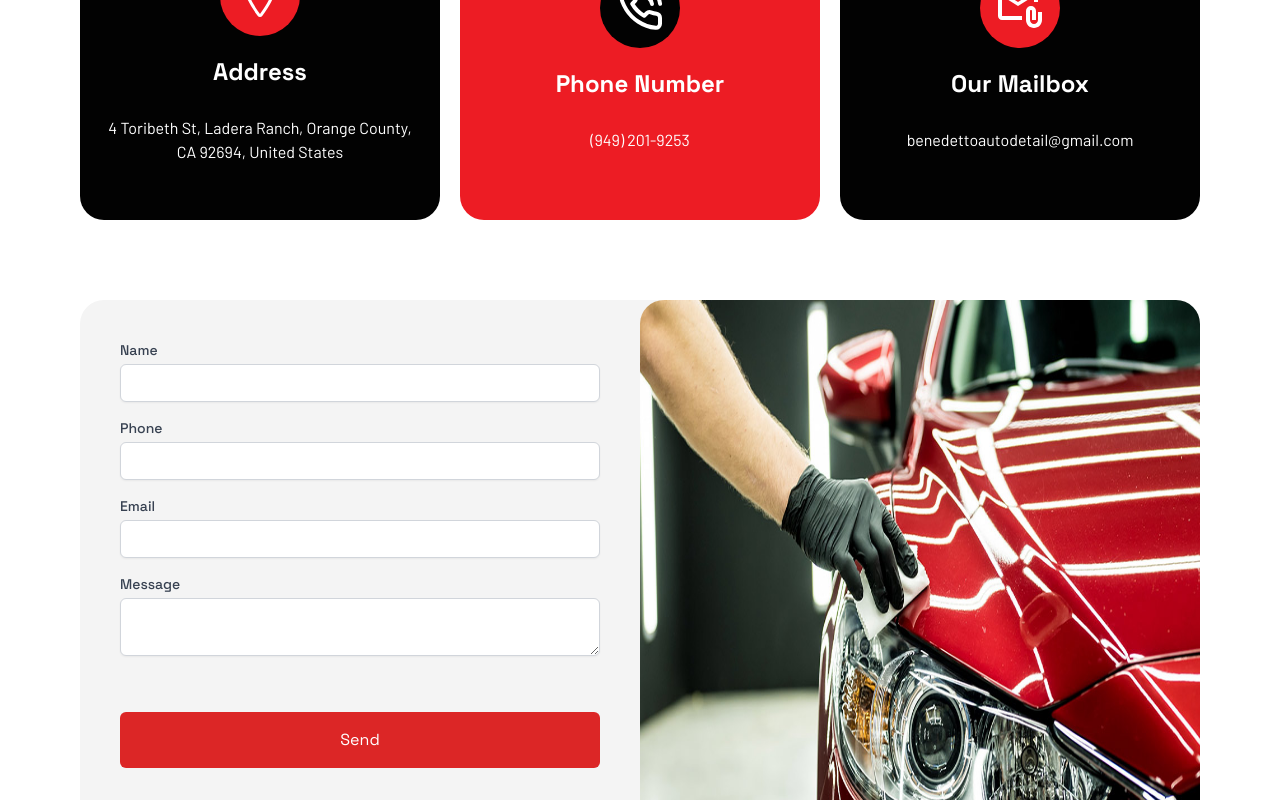
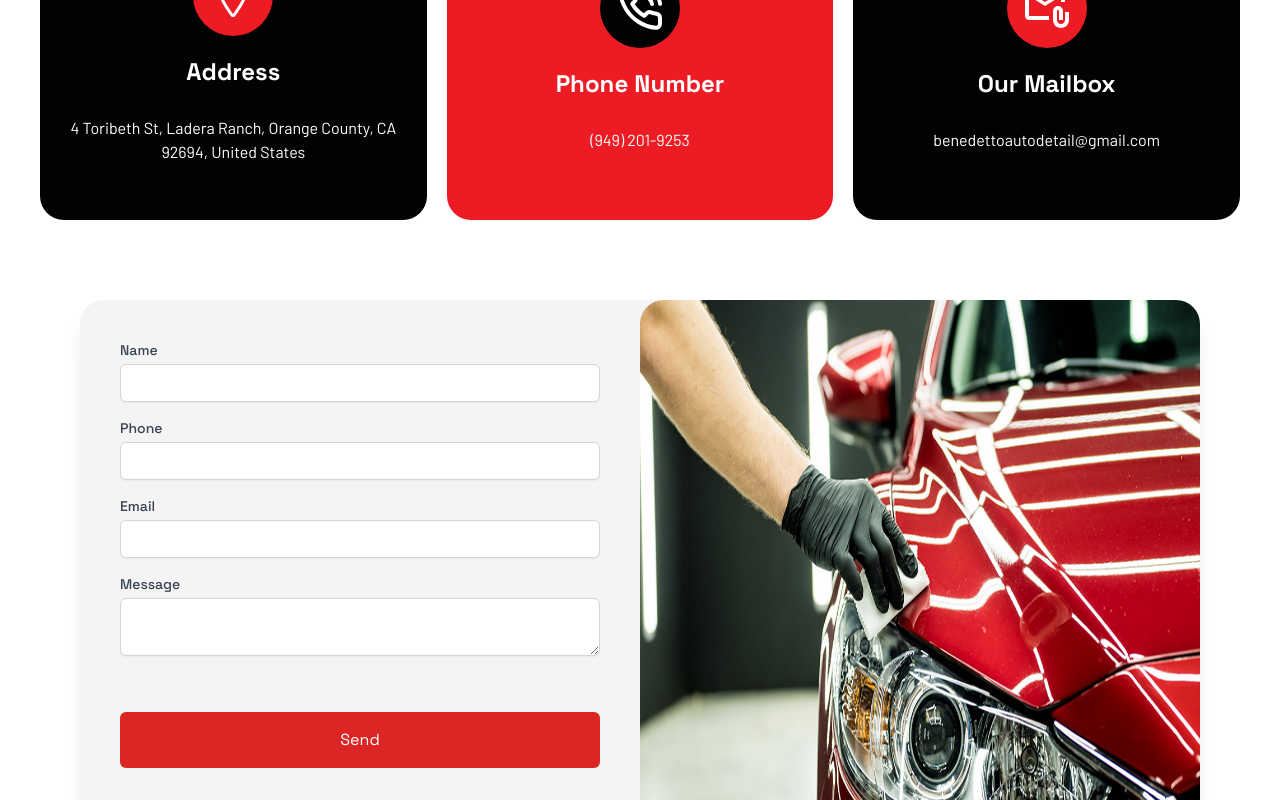
Before and after one commit to BenedettoAutoDetail/benedetto-website, a Next.js app: page /contact-us in a window 1280 px wide. Shown: the part 920-1720 px from the top of the page. Built offline with nearby package versions, Linux system fonts and the light colour scheme.

Commit message:
build errors resolved

```diff
--- a/src/app/(pages)/(services)/auto-detailing/page.jsx
+++ b/src/app/(pages)/(services)/auto-detailing/page.jsx
@@ -1,7 +1,6 @@
 import { HeroSection } from "@/components/shared";
 import ServiceProcedureCard from "@/components/shared/ServiceProcedureCard";
 import React from "react";
-import { FaLongArrowAltRight } from "react-icons/fa";
 
 const servicesList = [
   {
--- a/src/app/(pages)/(services)/ceramic-coating/page.jsx
+++ b/src/app/(pages)/(services)/ceramic-coating/page.jsx
@@ -1,7 +1,6 @@
 import { HeroSection } from "@/components/shared";
 import ServiceProcedureCard from "@/components/shared/ServiceProcedureCard";
 import React from "react";
-import { FaLongArrowAltRight } from "react-icons/fa";
 
 const servicesList = [
   {
--- a/src/app/(pages)/(services)/interior-coating/page.jsx
+++ b/src/app/(pages)/(services)/interior-coating/page.jsx
@@ -1,7 +1,6 @@
 import { HeroSection } from "@/components/shared";
 import ServiceProcedureCard from "@/components/shared/ServiceProcedureCard";
 import React from "react";
-import { FaLongArrowAltRight } from "react-icons/fa";
 
 const servicesList = [
   {
--- a/src/app/(pages)/about-us/page.jsx
+++ b/src/app/(pages)/about-us/page.jsx
@@ -1,7 +1,5 @@
-// import AboutUsCard from "@/components/shared/AboutUsCard";
 import { AboutUsCard, HeroSection } from "../../../components/shared";
 import React from "react";
-import { FaLongArrowAltRight } from "react-icons/fa";
 
 const cardsDetail = [
   {
--- a/src/app/(pages)/booking/page.jsx
+++ b/src/app/(pages)/booking/page.jsx
@@ -115,7 +115,7 @@ function Booking() {
   }, []);
 
   return (
-    <div className="bg-white">
+    <div className="bg-white pb-2 overflow-x-hidden">
       {/* hero section  */}
       <HeroSection
         bgImage={"/images/truck-driver-pointing-the-issue-to-his-mechanic.jpg"}
@@ -138,7 +138,7 @@ function Booking() {
       </div>
 
       {/* book now  */}
-      <div className="min-h-[70vh] rounded-3xl grid grid-cols-[1fr_1fr] bg-[#f4f4f4] m-20 pb-24">
+      <div className="min-h-[70vh] shadow-xl rounded-3xl grid grid-cols-[1fr_1fr] bg-[#f4f4f4] m-20">
         {/* left side  */}
         <div className=" text-black p-10 " data-aos="fade-right">
           <form onSubmit={handleSubmit(onSubmit)}>
--- a/src/app/(pages)/contact-us/page.jsx
+++ b/src/app/(pages)/contact-us/page.jsx
@@ -23,30 +23,8 @@ function ContactUs() {
   };
 
   return (
-    <div className="bg-white">
+    <div className="bg-white overflow-x-hidden">
       {/* hero section  */}
-      {/* <div className="relative min-h-[60vh] bg-black bg-center bg-no-repeat bg-cover">
-        <div className="absolute inset-0 bg-[url('/images/ceramic-coating-for-cars.jpg')] bg-center bg-no-repeat bg-cover opacity-[0.26] transition-all duration-300"></div>
-        <div className="relative z-10 p-10 w-full text-center">
-          <h1
-            data-aos="fade-down"
-            className="text-white mt-32 text-5xl font-bold"
-          >
-            Contact Us
-          </h1>
-
-          <div
-            data-aos="fade-up"
-            className="flex justify-center text-white mt-1 text-md font_barlow font-semibold text-opacity-85 font_barlow"
-          >
-            <div className="flex gap-2 items-center">
-              Home
-              <FaLongArrowAltRight className="text-lg text-red-600" />
-              Contact Us
-            </div>
-          </div>
-        </div>
-      </div> */}
       <HeroSection
         bgImage={"/images/ceramic-coating-for-cars.jpg"}
         title={"Contact Us"}
@@ -76,7 +54,7 @@ function ContactUs() {
       </div>
 
       {/* contact details  */}
-      <div className="min-h-[40vh] grid grid-cols-1 md:grid-cols-3 gap-5 m-5 md:mx-20">
+      <div className="min-h-[40vh] grid grid-cols-1 md:grid-cols-3 gap-5 m-5 md:mx-10">
         <div className="bg-[#020202] flex flex-col gap-5 items-center justify-center rounded-3xl text-white p-5">
           <div className="bg-[#ED1C24] w-20 h-20 rounded-full flex items-center justify-center">
             <IoLocationOutline className="text-5xl text-white" />
@@ -119,7 +97,7 @@ function ContactUs() {
       </div>
 
       {/* contact form  */}
-      <div className="min-h-[80vh] rounded-3xl grid md:grid-cols-[1fr_1fr] bg-[#f4f4f4] m-5 md:m-20">
+      <div className="min-h-[80vh] rounded-3xl grid md:grid-cols-[1fr_1fr] bg-[#f4f4f4] m-5 shadow-xl md:m-20">
         {/* left side  */}
         <div className=" text-black p-5 md:p-10" data-aos="fade-right">
           <form onSubmit={handleSubmit(onSubmit)}>
@@ -217,7 +195,6 @@ function ContactUs() {
         </div>
 
         {/* right side  */}
-
         <div className="w-full hidden md:block" data-aos="fade-left">
           <img
             src="/images/is-ceramic-coating-better-than-applying-car-wax-6144564716152.jpg"
@@ -231,7 +208,6 @@ function ContactUs() {
       <div className="w-full h-[70vh]">
         <iframe
           src="https://www.google.com/maps/embed?pb=!1m18!1m12!1m3!1d3325.0967561597363!2d-117.63598852494661!3d33.55086234403936!2m3!1f0!2f0!3f0!3m2!1i1024!2i768!4f13.1!3m3!1m2!1s0x80dcedd039414ce1%3A0xf0541a4e379078c6!2s4%20Toribeth%20St%20%234%2C%20Mission%20Viejo%2C%20CA%2092694%2C%20USA!5e0!3m2!1sen!2s!4v1723824435536!5m2!1sen!2s"
-          allowfullscreen=""
           loading="lazy"
           referrerpolicy="no-referrer-when-downgrade"
           className="w-full h-full border-0"
--- a/src/app/(pages)/make-payment/page.jsx
+++ b/src/app/(pages)/make-payment/page.jsx
@@ -2,10 +2,10 @@
 import { useRouter, useSearchParams } from "next/navigation";
 import { CreditCard, PaymentForm } from "react-square-web-payments-sdk";
 import { makePayment } from "@/server-actions/make-payment";
-import React from "react";
+import React, { Suspense } from "react";
 import toast from "react-hot-toast";
 
-function PaymentPage() {
+function PaymentContent() {
   const router = useRouter();
   const searchParams = useSearchParams();
   const data = searchParams.get("data");
@@ -70,4 +70,10 @@ function PaymentPage() {
   );
 }
 
-export default PaymentPage;
+export default function PaymentPage() {
+  return (
+    <Suspense fallback={<div>Loading...</div>}>
+      <PaymentContent />
+    </Suspense>
+  );
+}
```
